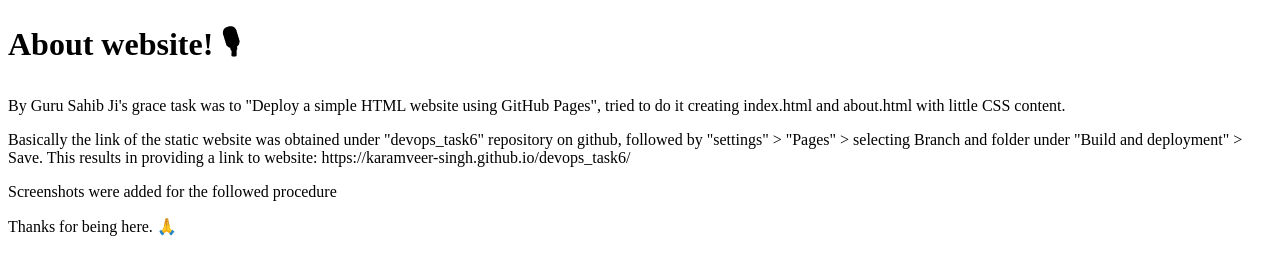
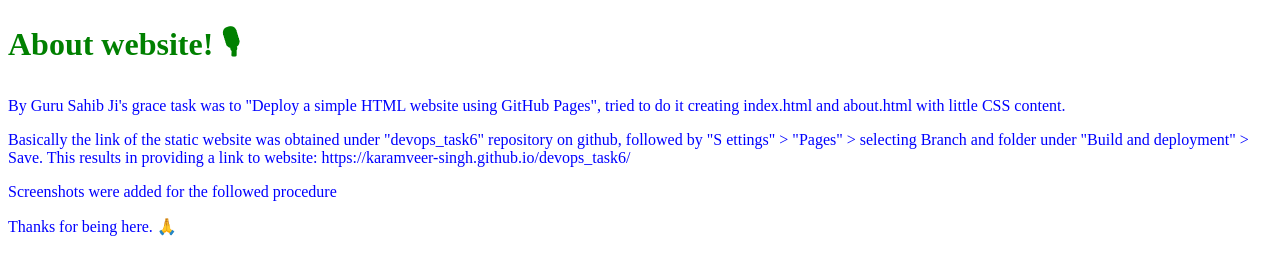
Before and after one commit to Karamveer-Singh/devops_task6, a plain HTML site: page about.html in a window 1280 px wide. Drawn offline with Linux system fonts and the light colour scheme.

Commit message:
updated about page with css

```diff
--- a/about.html
+++ b/about.html
@@ -3,12 +3,24 @@
    <head>
       <title>About - Yours Cool Website</title>
    </head>
+<head>
+<style>
+body {
+  color: blue;
+}
+
+h1 {
+  color: green;
+}
+</style>
+</head>
    <body>
       <h1>About website! 🎙</h1>
 
       <p>By Guru Sahib Ji's grace task was to "Deploy a simple HTML website using GitHub Pages", tried to do it creating index.html and about.html with little CSS content.</p>
-      <p>Basically the link of the static website was obtained under "devops_task6" repository on github, followed by "settings" > "Pages" > selecting Branch and folder under "Build and deployment" > Save. This results in providing a link to website: https://karamveer-singh.github.io/devops_task6/ </p>
+      <p>Basically the link of the static website was obtained under "devops_task6" repository on github, followed by "S	ettings" > "Pages" > selecting Branch and folder under "Build and deployment" > Save. This results in providing a link to website: https://karamveer-singh.github.io/devops_task6/ </p>
       <p>Screenshots were added for the followed procedure</p>
+
       <p>Thanks for being here. 🙏 </p>
    </body>
 </html>
```
